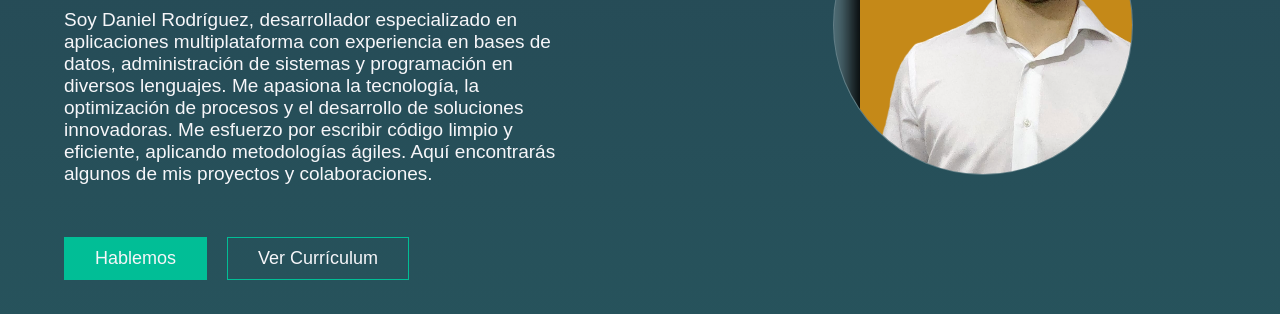
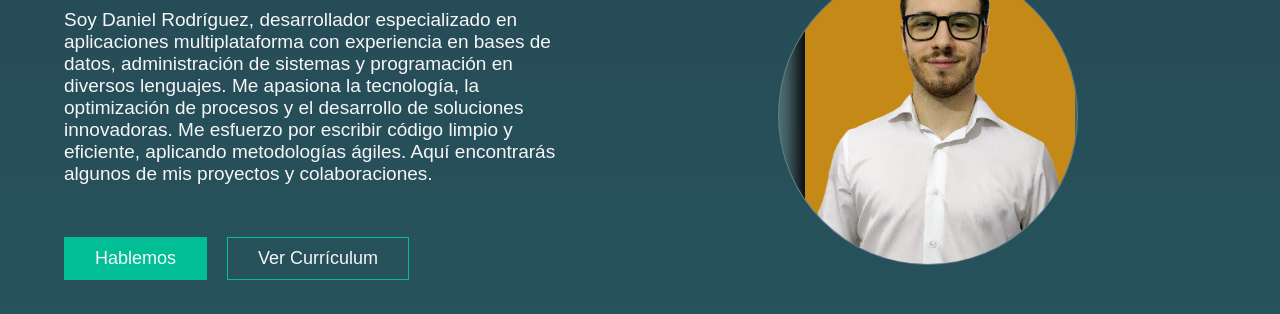
Before and after one commit to Rodriguez710/Portfolio, an Astro site: page / in a window 1280 px wide. Shown: the part 285-599 px from the top of the page. Built offline with nearby package versions, Linux system fonts and the light colour scheme; Astro itself is replaced by a stand-in of ours; no server answers; a web font is replaced by a local one.

Commit message:
Update Home.astro

```diff
--- a/src/components/main/home/Home.astro
+++ b/src/components/main/home/Home.astro
@@ -259,6 +259,7 @@ import photoperfil from "../../../../public/img/photo-perfil.webp";
     width: 50%;
     display: flex;
     justify-content: center;
+    align-items: center;
   }
 
   .photo-perfil {
@@ -269,7 +270,6 @@ import photoperfil from "../../../../public/img/photo-perfil.webp";
     height: 300px;
     width: 300px;
     margin-top: 30px;
-    margin-left: 110px;
     border-radius: 50%;
     z-index: 10;
     background: rgba(255, 255, 255, 0.2);
@@ -285,7 +285,7 @@ import photoperfil from "../../../../public/img/photo-perfil.webp";
     object-fit: cover;
     object-position: center;
     height: 100%;
-    width: 140%;
+    width: 110%;
     filter: drop-shadow(-10px -5px 10px #000) contrast(110%);
     transition: 0.3s;
   }
```
